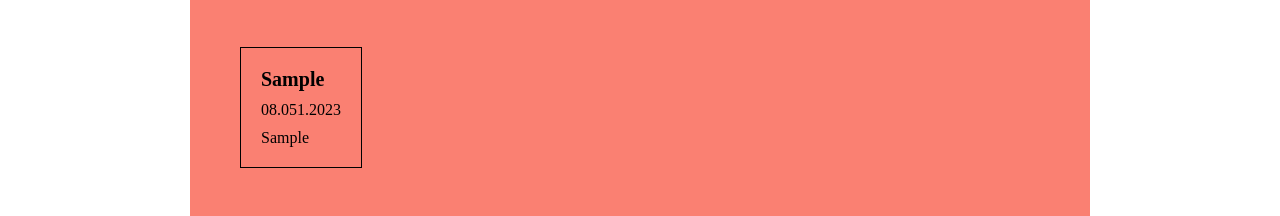
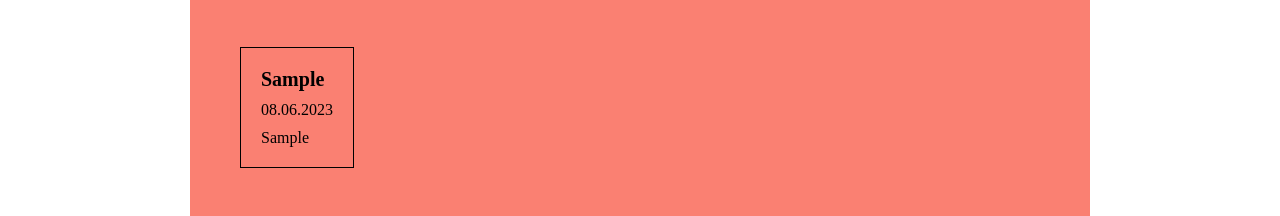
Before and after one commit to dianadidorenko/javascript-project-5, a plain HTML site: page task3.html in a window 1280 px wide. Both pictures are taken after typing "Sample", "Sample" into the empty fields and a click on the button "Add comment". Shown: the part 181-397 px from the top of the page. Drawn offline with Linux system fonts and the light colour scheme.

Commit message:
Update task3.html

```diff
--- a/task3.html
+++ b/task3.html
@@ -109,13 +109,14 @@
     <script type="text/javascript">
       addComment.addEventListener("click", function () {
         let name = inputName.value,
+            month = new Date().getMonth() + 1,
           comment = textarea.value,
           date =
             "0" +
             new Date().getDate() +
             "." +
             "0" +
-            new Date().getMonth() + 1 +
+            month +
             "." +
             new Date().getFullYear(),
           commentBlock = document.getElementById("commentBlock");
```
